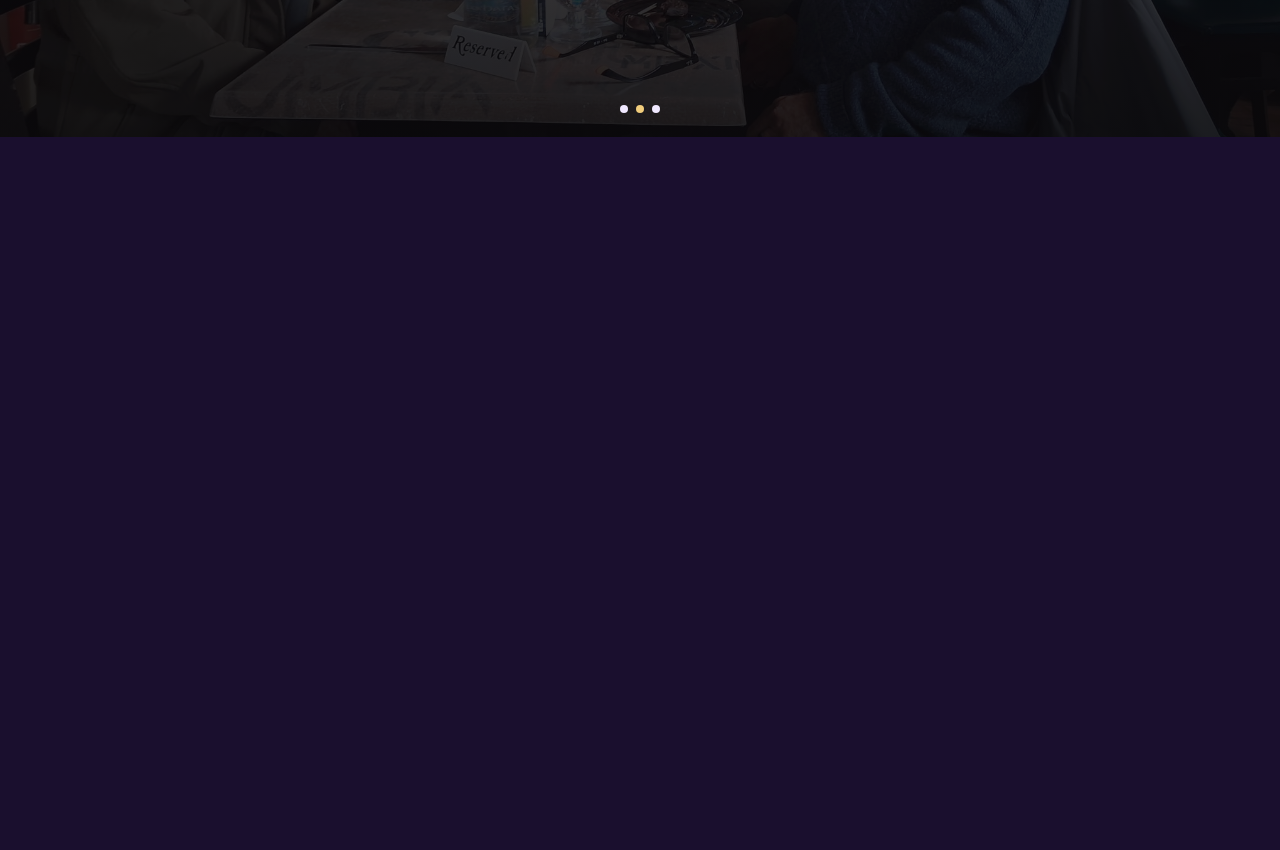
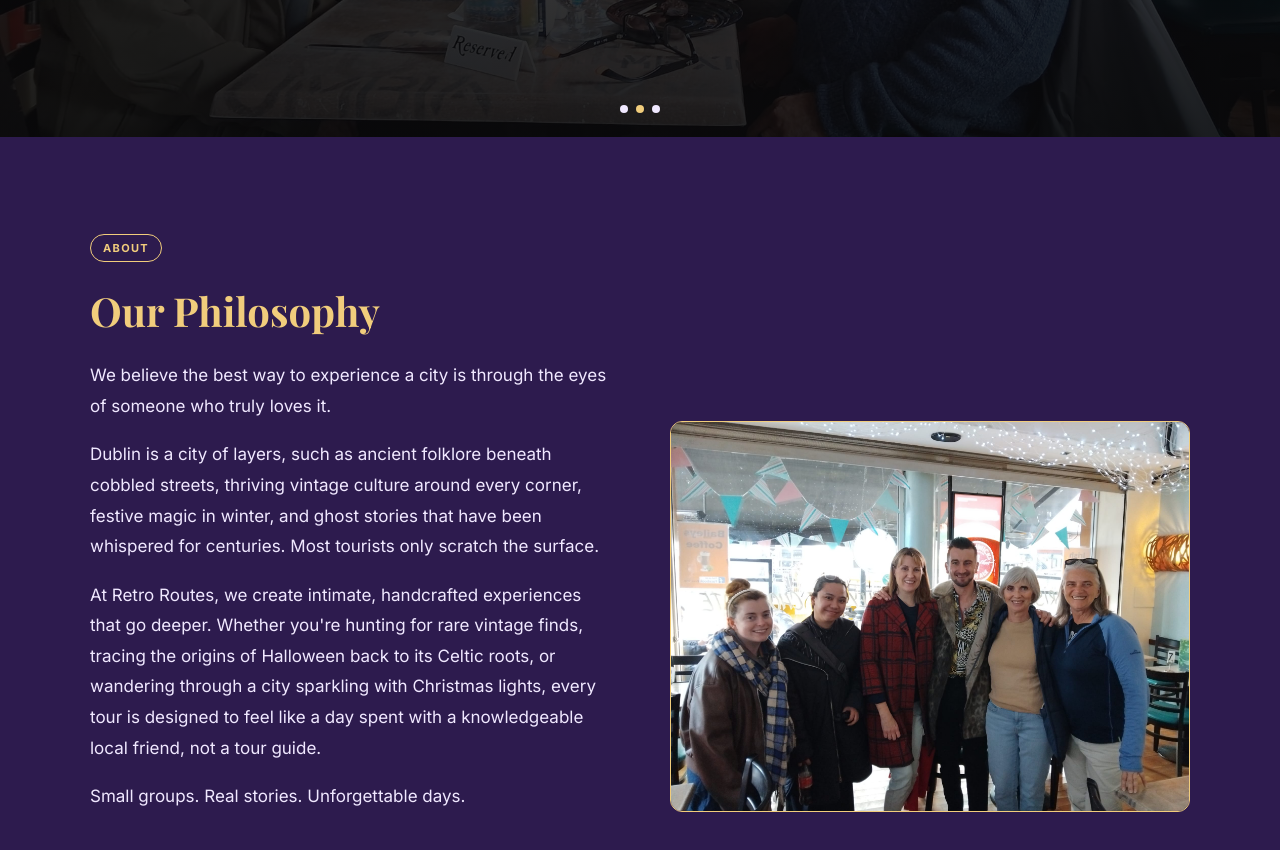
Before and after one commit to pgiouvanas-ai/retro-routes-ai, a Next.js app: page / in a window 1280 px wide. Shown: the part 840-1690 px from the top of the page. Before the commit the page ends 977 px from the top, so only its background shows below. Built offline with nearby package versions, Linux system fonts and the light colour scheme.

Commit message:
feat: create about section with image and connect it to the page

```diff
--- a/app/page.tsx
+++ b/app/page.tsx
@@ -1,5 +1,6 @@
 import Hero from "@/components/Hero";
 import Header from "@/components/Header";
+import About from "@/components/About";
 
 export default function Home() {
   return (
@@ -7,6 +8,7 @@ export default function Home() {
   <Header />
     <main>
       <Hero />
+      <About />
     </main>
     </>
   );
--- /dev/null
+++ b/components/About.tsx
@@ -0,0 +1,42 @@
+import Image from "next/image";
+
+// About section with philosophy text and a guide photo.
+export default function About() {
+  return (
+    <section id="about" className="bg-purple-light px-6 py-24">
+      <div className="max-w-[1100px] mx-auto grid grid-cols-1 md:grid-cols-2 gap-[60px] items-end">
+        <div>
+          <span className="inline-block text-[11px] font-bold tracking-[0.12em] uppercase text-gold border border-gold px-3 py-1 rounded-full mb-4">
+            About
+          </span>
+          <h2 className="font-display text-gold text-[clamp(26px,3.5vw,40px)] font-bold mb-4">
+            Our Philosophy
+          </h2>
+          <div className="max-w-[780px] flex flex-col gap-[18px]">
+            <p className="text-[17px] leading-[1.8] text-cream">
+              We believe the best way to experience a city is through the eyes of someone who truly loves it.
+            </p>
+            <p className="text-[17px] leading-[1.8] text-cream">
+              Dublin is a city of layers, such as ancient folklore beneath cobbled streets, thriving vintage culture around every corner, festive magic in winter, and ghost stories that have been whispered for centuries. Most tourists only scratch the surface.
+            </p>
+            <p className="text-[17px] leading-[1.8] text-cream">
+              At Retro Routes, we create intimate, handcrafted experiences that go deeper. Whether you&apos;re hunting for rare vintage finds, tracing the origins of Halloween back to its Celtic roots, or wandering through a city sparkling with Christmas lights, every tour is designed to feel like a day spent with a knowledgeable local friend, not a tour guide.
+            </p>
+            <p className="text-[17px] leading-[1.8] text-cream">
+              Small groups. Real stories. Unforgettable days.
+            </p>
+          </div>
+        </div>
+        <div>
+          <Image
+            src="/images/guide1.jpg"
+            alt="Retro Routes guide with happy tour guests in a Dublin café"
+            width={1200}
+            height={900}
+            className="w-full h-auto rounded-xl border border-gold"
+          />
+        </div>
+      </div>
+    </section>
+  );
+}
```
Also changed, not shown: public/images/guide1.jpg (added).
